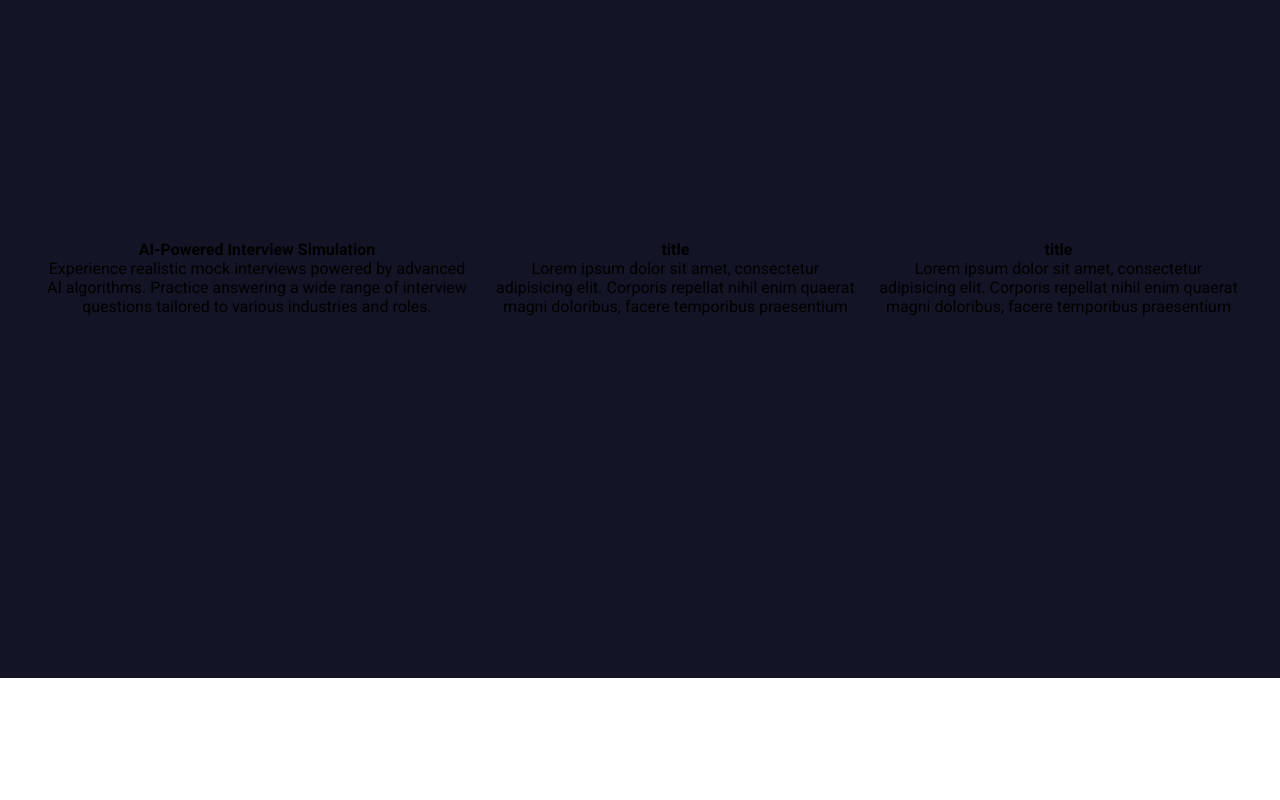
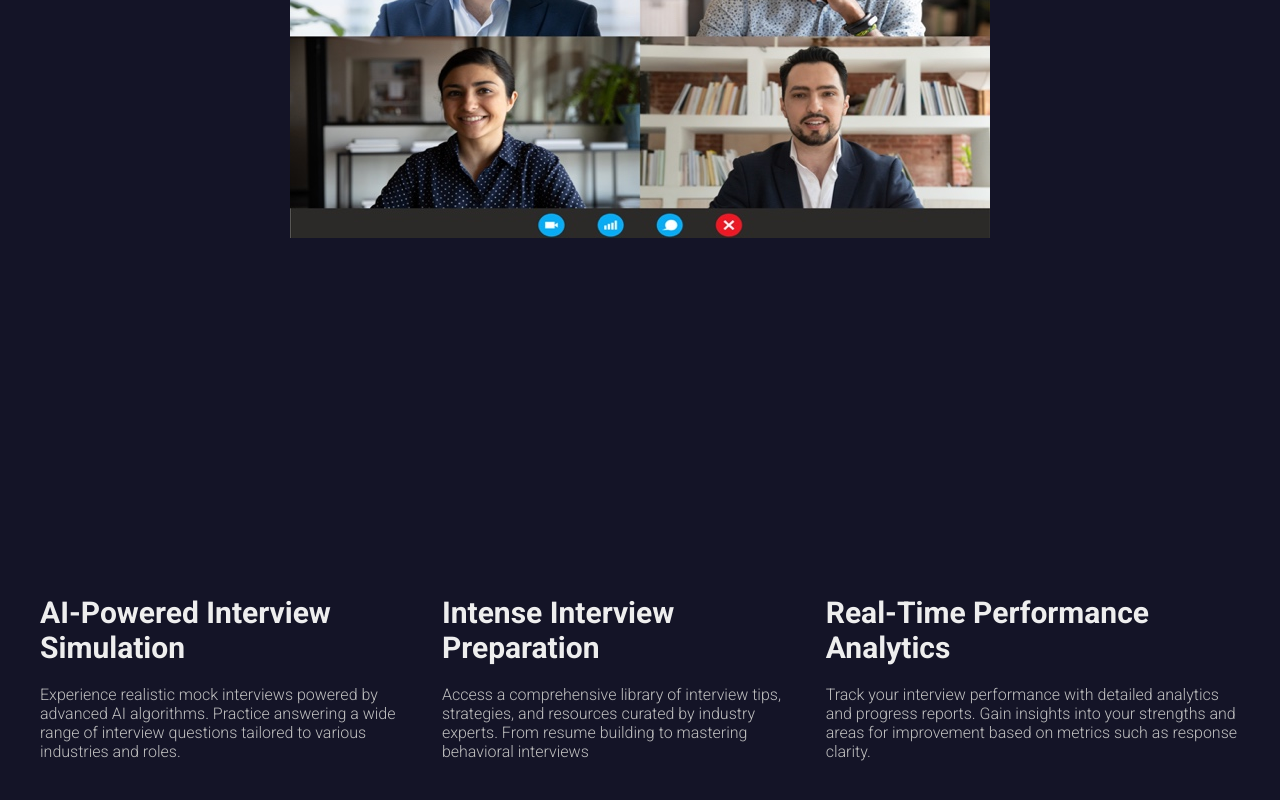
Before and after one commit to kavyakunder/Peerlist-hackathon-final, a React (Create React App) app in the folder frontend/: page / in a window 1280 px wide. Shown: the part 922-1722 px from the top of the page. Before the commit the page ends 1600 px from the top, so only its background shows below. Built offline with nearby package versions, Linux system fonts and the light colour scheme; a web font is replaced by a local one.

Commit message:
landing page complete

```diff
--- a/frontend/src/pages/LandingPage.jsx
+++ b/frontend/src/pages/LandingPage.jsx
@@ -1,4 +1,5 @@
 import landingPageStyles from "../styles/landingPage.module.css";
+import InterviewScreen from "../assets/interview sample image.jpg";
 
 export default function LandingPage() {
   return (
@@ -16,31 +17,41 @@ export default function LandingPage() {
         </div>
       </section>
 
+      <section className={`${landingPageStyles.container}`}>
+        <img src={InterviewScreen} alt="Interview screen" />
+      </section>
+
       <section
         className={`${landingPageStyles.bulletPointsSection} ${landingPageStyles.container}`}
       >
-        <div>
-          <h4>AI-Powered Interview Simulation</h4>
-          <p>
+        <div className={`${landingPageStyles.bulletPoints}`}>
+          <h4 className={`${landingPageStyles.bulletTitle}`}>
+            AI-Powered Interview Simulation
+          </h4>
+          <p className={`${landingPageStyles.bulletDescription}`}>
             Experience realistic mock interviews powered by advanced AI
             algorithms. Practice answering a wide range of interview questions
             tailored to various industries and roles.
           </p>
         </div>
-        <div>
-          <h4>title</h4>
-          <p>
-            Lorem ipsum dolor sit amet, consectetur adipisicing elit. Corporis
-            repellat nihil enim quaerat magni doloribus, facere temporibus
-            praesentium
+        <div className={`${landingPageStyles.bulletPoints}`}>
+          <h4 className={`${landingPageStyles.bulletTitle}`}>
+            Intense Interview Preparation
+          </h4>
+          <p className={`${landingPageStyles.bulletDescription}`}>
+            Access a comprehensive library of interview tips, strategies, and
+            resources curated by industry experts. From resume building to
+            mastering behavioral interviews
           </p>
         </div>
-        <div>
-          <h4>title</h4>
-          <p>
-            Lorem ipsum dolor sit amet, consectetur adipisicing elit. Corporis
-            repellat nihil enim quaerat magni doloribus, facere temporibus
-            praesentium
+        <div className={`${landingPageStyles.bulletPoints}`}>
+          <h4 className={`${landingPageStyles.bulletTitle}`}>
+            Real-Time Performance Analytics
+          </h4>
+          <p className={`${landingPageStyles.bulletDescription}`}>
+            Track your interview performance with detailed analytics and
+            progress reports. Gain insights into your strengths and areas for
+            improvement based on metrics such as response clarity.
           </p>
         </div>
       </section>
--- a/frontend/src/styles/landingPage.module.css
+++ b/frontend/src/styles/landingPage.module.css
@@ -11,13 +11,14 @@
 
 .container {
   width: 100%;
-  height: 100vh;
+  min-height: 80vh;
   display: flex;
   justify-content: center;
   align-items: center;
   text-align: center;
   max-width: 1200px;
   margin: auto;
+  padding: 20px 0;
 }
 
 .content {
@@ -51,3 +52,20 @@
   display: flex;
   gap: 20px;
 }
+
+.bulletPoints {
+  text-align: left;
+  display: flex;
+  flex-direction: column;
+  gap: 20px;
+}
+
+.bulletTitle {
+  font: var(--font-bold-big);
+  color: var(--color-light-gray);
+}
+
+.bulletDescription {
+  font: var(--font-thin-small);
+  color: var(--color-medium-gray);
+}
--- a/frontend/src/variables.css
+++ b/frontend/src/variables.css
@@ -12,8 +12,10 @@
 
   /* fonts */
   --font-h1: 700 70px "Roboto";
-  --font-bold-small: 500 25px "Roboto";
+  --font-bold-big: 700 30px "Roboto";
+  --font-bold-small: 500 24px "Roboto";
   --font-p: 300 25px "Roboto";
+  --font-thin-small: 300 16px "Roboto";
 }
 
 /* padding */
```
Also changed, not shown: frontend/src/assets/interview sample image.jpg (added).
